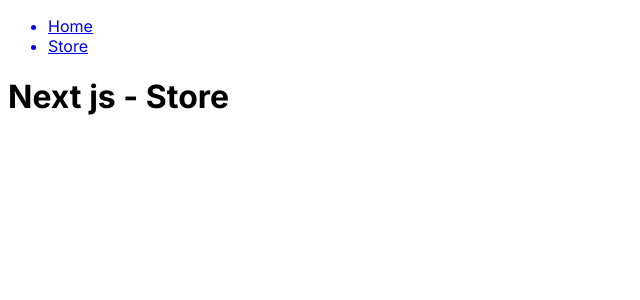
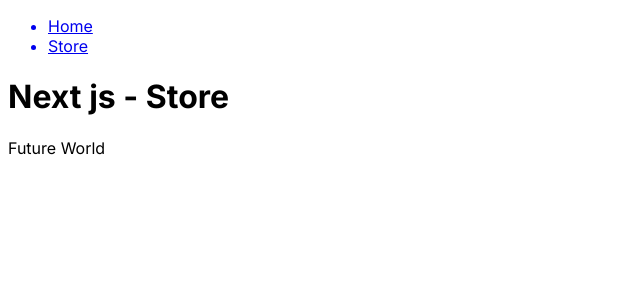
Before and after one commit to CristianMontoya98/Next14, a Next.js app: page / in a window 1280 px wide. Shown: the top 300 px of the page, without its empty margins (0-640 px from the left). Built offline with nearby package versions, Linux system fonts and the light colour scheme.

Commit message:
feat(layout):Add footer

```diff
--- a/src/app/layout.tsx
+++ b/src/app/layout.tsx
@@ -1,7 +1,7 @@
 import type { Metadata } from 'next';
 import { Inter } from 'next/font/google';
 import { Header } from './components/shared/Header/Header';
-
+import { Footer } from './components/shared/Footer/Footer';
 const inter = Inter({ subsets: ['latin'] });
 
 export const metadata: Metadata = {
@@ -16,8 +16,11 @@
 }>) {
 	return (
 		<html lang='en'>
-			<Header />
-			<body className={inter.className}>{children}</body>
+			<body className={inter.className}>
+				<Header />
+				{children}
+				<Footer />
+			</body>
 		</html>
 	);
 }
```
